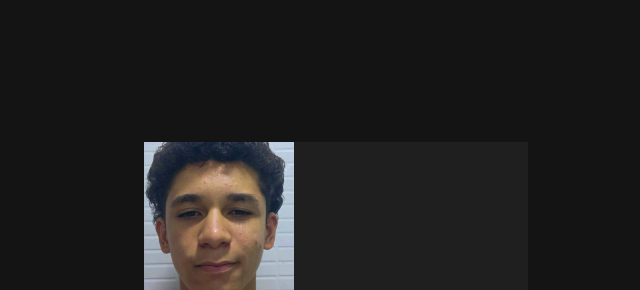
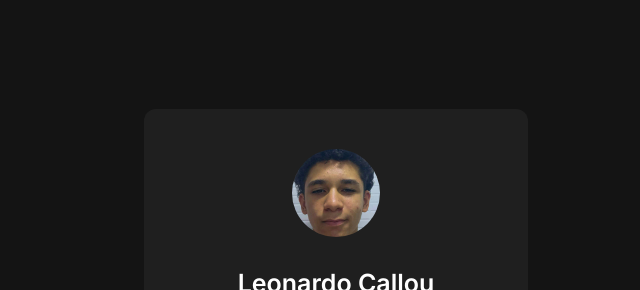
Before and after one commit to LeonardoCallou/link-tree, a plain HTML site: page index.html in a window 1280 px wide. Shown: the part 92-382 px from the top of the page, without its empty margins (304-944 px from the left). Drawn offline with Linux system fonts and the light colour scheme.

Commit message:
continuação da estilização do card

```diff
--- a/index.html
+++ b/index.html
@@ -18,7 +18,7 @@
 
     <ul>
       <li>
-        <a href="">GitHub</a>
+        <a href="https://github.com/LeonardoCallou">GitHub</a>
       </li>
       <li>
         <a href="https://www.instagram.com/_cllouz/profilecard/?igsh=dGd1cGM2NXR2eXhz">Instagram</a>
--- a/style.css
+++ b/style.css
@@ -7,8 +7,18 @@
     font-family: inter, sans-serif;
 }
 
+:root{
+    --black: #141414;
+    --dark-grey: #1f1f1f;
+    --white: #fff;
+
+
+}
+
+
+
 body{
-    background-color: #141414;
+    background-color: var(--black);
 
     height: 100vh;
     display: flex;
@@ -17,9 +27,25 @@ body{
 }
 
 div{
-    background-color: #1f1f1f;
-    color: white;
-width: 384px;
+    background-color:var(--dark-grey);
+    color:var(--white);
+    width: 384px;
+    text-align: center;
+    border-radius: 12px;
+    padding: 40px;
+
+}
+
+img{
+    width: 88px;
+    border-radius: 50%;
+    margin-bottom: 24px;
+}
+h1{
+    font-size: 25px;
+    font-weight: 600;
+    line-height: 150%;
+    margin-bottom: 4px;
 }
 
 ul, li{
```
